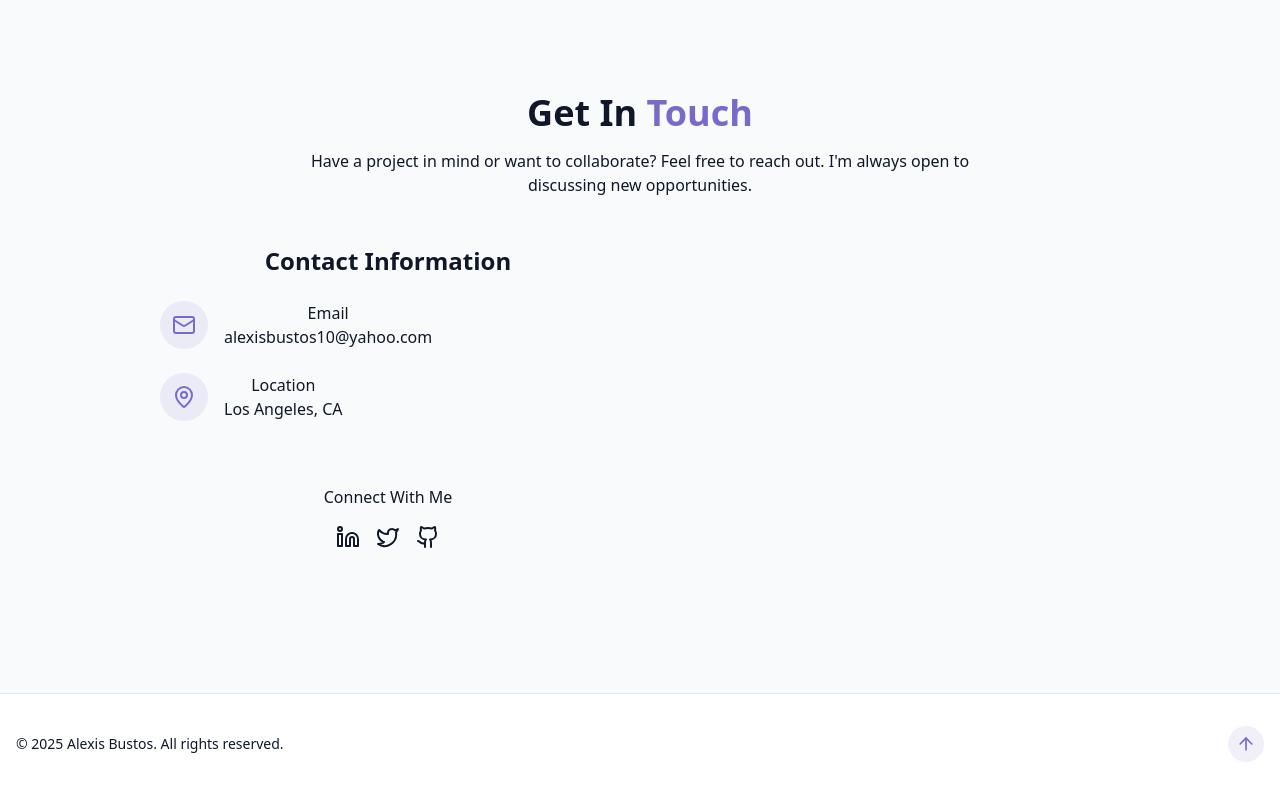
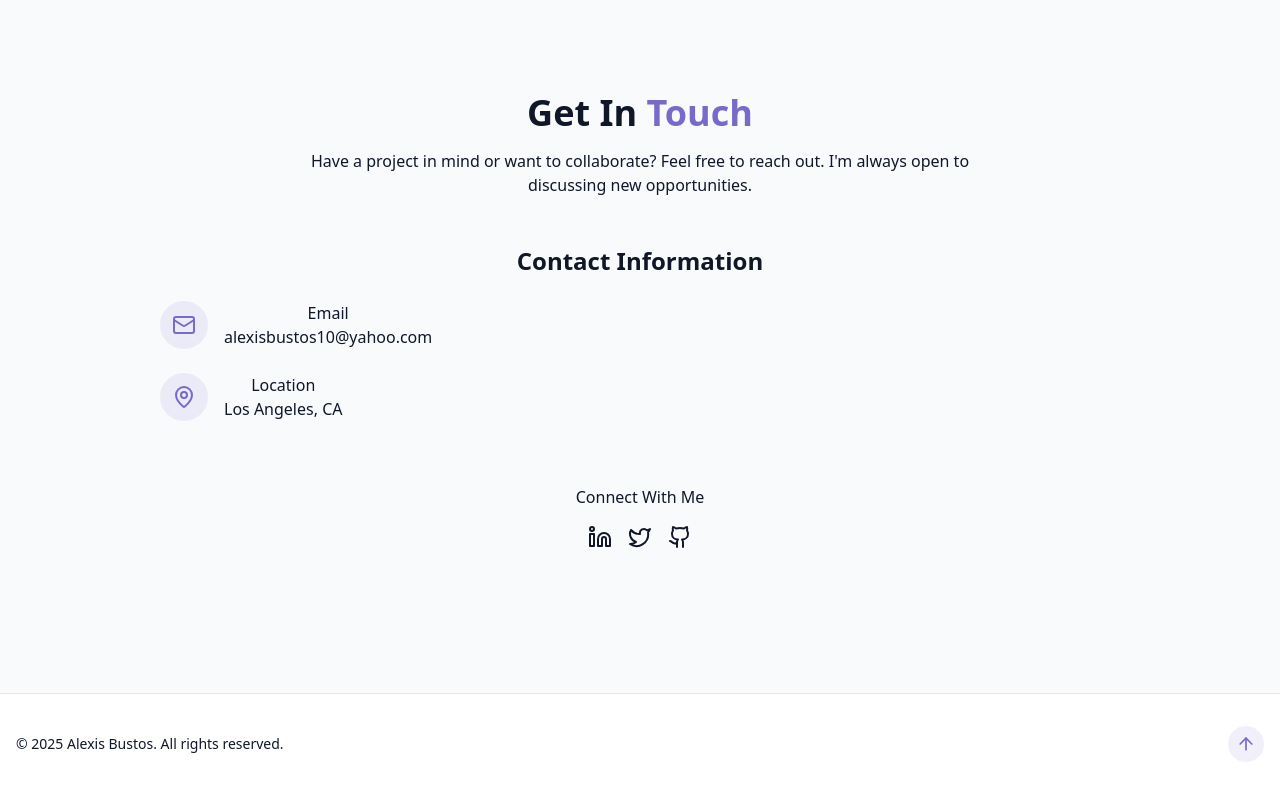
Before and after one commit to alexis-bustos/my-portfolio, a React (Vite) app: page / in a window 1280 px wide. Shown: the part 3469-4269 px from the top of the page. Built offline with nearby package versions, Linux system fonts and the light colour scheme.

Commit message:
modified column for ContactSection component

```diff
--- a/src/components/ContactSection.jsx
+++ b/src/components/ContactSection.jsx
@@ -35,7 +35,7 @@ export const ContactSection = () => {
           I'm always open to discussing new opportunities.
         </p>
 
-        <div className="grid grid-cols-1 md:grid-cols-2 gap-12">
+        <div className="grid grid-cols-1 md:grid-cols-1 gap-12">
           <div className="space-y-8">
             <h3 className="text-2xl font-semibold mb-6">
               {" "}
```
